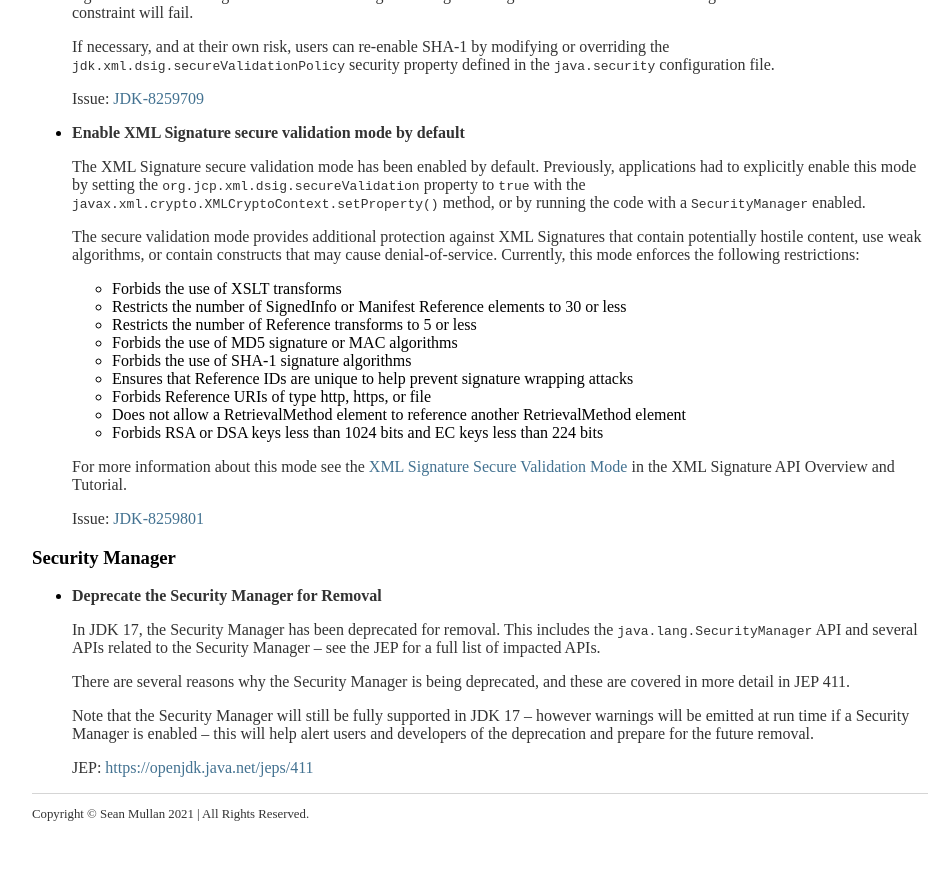
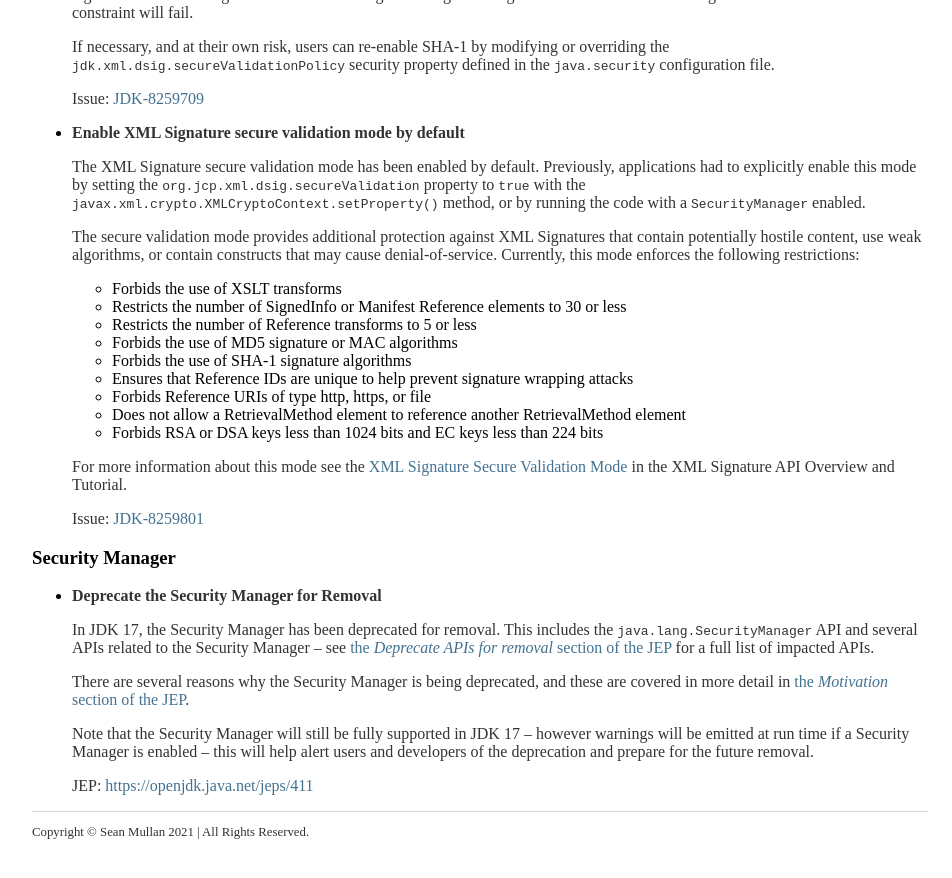
Before and after one commit to seanjmullan/seanjmullan.github.io, a Jekyll site: the page built from _posts/2021-09-14-jdk17.md, in a window 1280 px wide and 900 px high, scrolled down 3034 px. Shown: the top 878 px of the window, without its empty margins (160-1112 px from the left). Built offline with Jekyll 4.4.1, drawn with Linux system fonts in a browser that asks for light colours.

Commit message:
Add links to JEP in SM section.

```diff
--- a/_posts/2021-09-14-jdk17.md
+++ b/_posts/2021-09-14-jdk17.md
@@ -244,10 +244,13 @@ libraries area but have beneficial security benefits include:
 
     In JDK 17, the Security Manager has been deprecated for removal. This
     includes the `java.lang.SecurityManager` API and several APIs related
-    to the Security Manager -- see the JEP for a full list of impacted APIs.
+    to the Security Manager -- see
+    [the *Deprecate APIs for removal* section of the JEP](https://openjdk.java.net/jeps/411#Deprecate-APIs-for-removal)
+    for a full list of impacted APIs.
 
     There are several reasons why the Security Manager is being deprecated,
-    and these are covered in more detail in JEP 411.
+    and these are covered in more detail in
+    [the *Motivation* section of the JEP](https://openjdk.java.net/jeps/411#Motivation).
 
     Note that the Security Manager will still be fully supported in JDK 17 --
     however warnings will be emitted at run time if a Security Manager is
```
